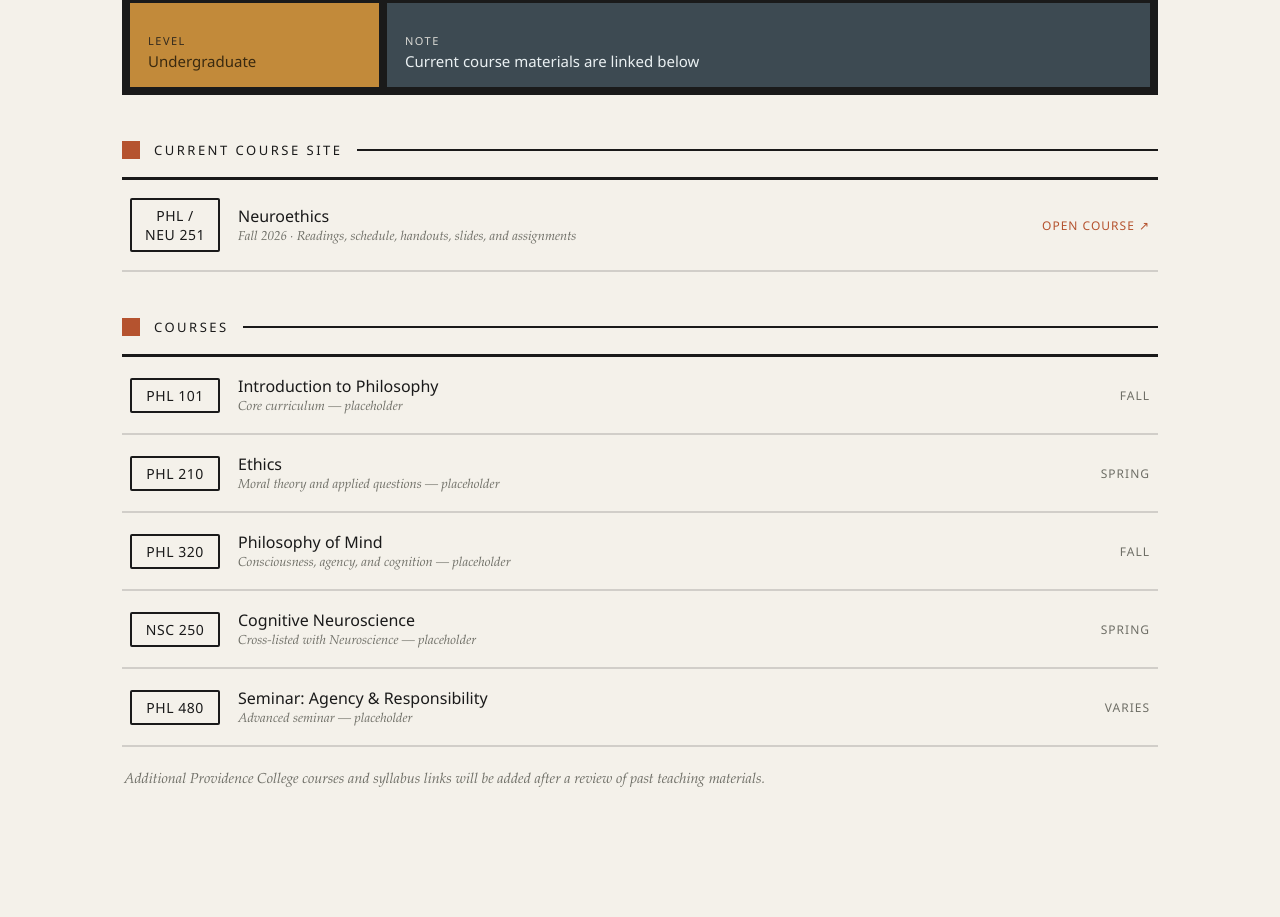
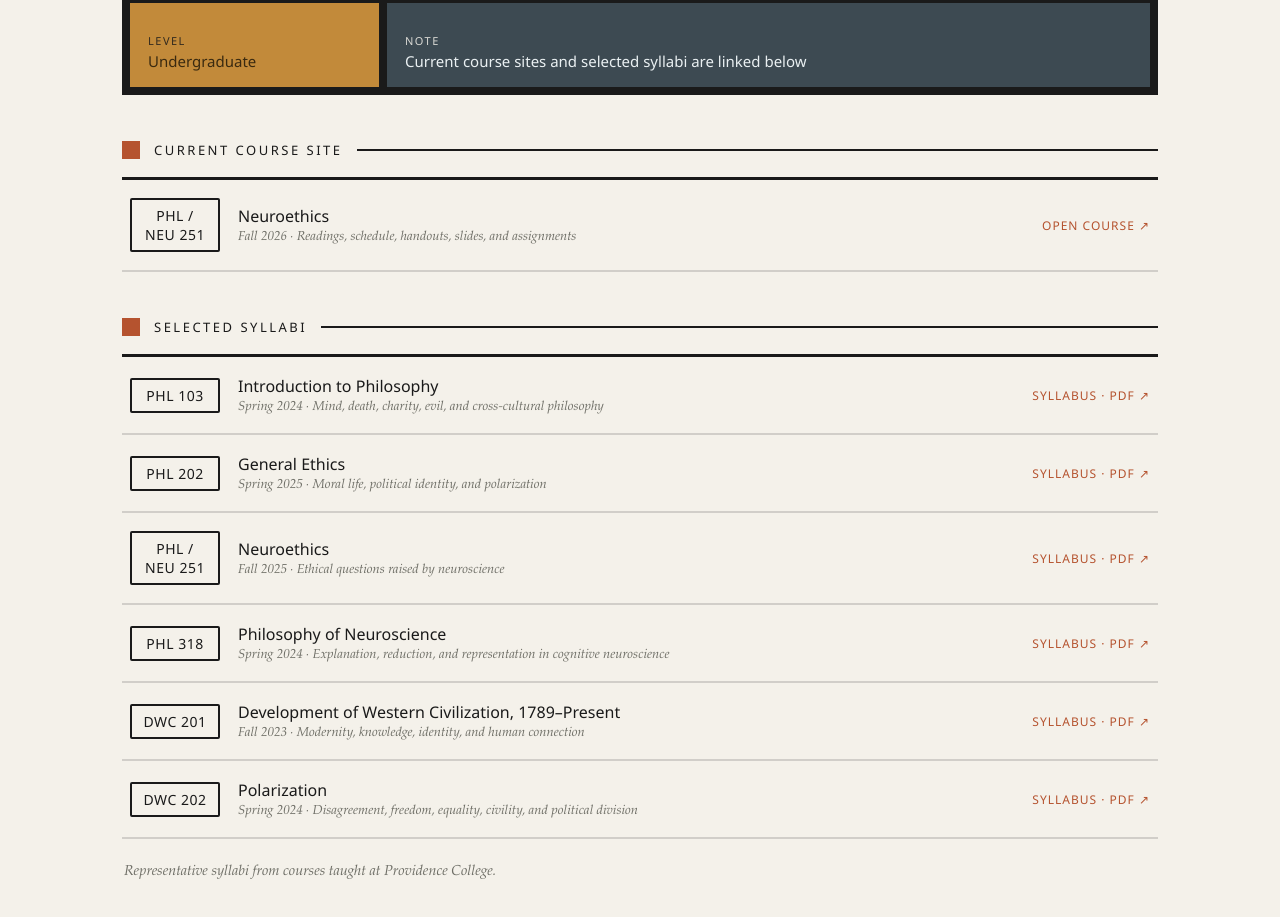
Before and after one commit to smurray940610/samuelmurray-site, an Eleventy site: page src/teaching.njk in a window 1280 px wide. Shown: the part 285-1202 px from the top of the page. Before the commit the page ends 1134 px from the top, so only its background shows below. Built offline with nearby package versions, Linux system fonts and the light colour scheme; Eleventy itself is replaced by a stand-in of ours; files that its build step writes are made by us from their sources.

Commit message:
Add selected course syllabi to Teaching page

```diff
--- a/src/_data/courses.json
+++ b/src/_data/courses.json
@@ -1,32 +1,38 @@
 [
   {
-    "code": "PHL 101",
+    "code": "PHL 103",
     "title": "Introduction to Philosophy",
-    "meta": "Core curriculum — placeholder",
-    "term": "Fall"
+    "meta": "Spring 2024 · Mind, death, charity, evil, and cross-cultural philosophy",
+    "syllabus": "/assets/syllabi/phl103-introduction-to-philosophy-spring-2024.pdf"
   },
   {
-    "code": "PHL 210",
-    "title": "Ethics",
-    "meta": "Moral theory and applied questions — placeholder",
-    "term": "Spring"
+    "code": "PHL 202",
+    "title": "General Ethics",
+    "meta": "Spring 2025 · Moral life, political identity, and polarization",
+    "syllabus": "/assets/syllabi/phl202-general-ethics-spring-2025.pdf"
   },
   {
-    "code": "PHL 320",
-    "title": "Philosophy of Mind",
-    "meta": "Consciousness, agency, and cognition — placeholder",
-    "term": "Fall"
+    "code": "PHL / NEU 251",
+    "title": "Neuroethics",
+    "meta": "Fall 2025 · Ethical questions raised by neuroscience",
+    "syllabus": "/assets/syllabi/phl251-neuroethics-fall-2025.pdf"
   },
   {
-    "code": "NSC 250",
-    "title": "Cognitive Neuroscience",
-    "meta": "Cross-listed with Neuroscience — placeholder",
-    "term": "Spring"
+    "code": "PHL 318",
+    "title": "Philosophy of Neuroscience",
+    "meta": "Spring 2024 · Explanation, reduction, and representation in cognitive neuroscience",
+    "syllabus": "/assets/syllabi/phl318-philosophy-of-neuroscience-spring-2024.pdf"
   },
   {
-    "code": "PHL 480",
-    "title": "Seminar: Agency & Responsibility",
-    "meta": "Advanced seminar — placeholder",
-    "term": "Varies"
+    "code": "DWC 201",
+    "title": "Development of Western Civilization, 1789–Present",
+    "meta": "Fall 2023 · Modernity, knowledge, identity, and human connection",
+    "syllabus": "/assets/syllabi/dwc201-development-of-western-civilization-fall-2023.pdf"
+  },
+  {
+    "code": "DWC 202",
+    "title": "Polarization",
+    "meta": "Spring 2024 · Disagreement, freedom, equality, civility, and political division",
+    "syllabus": "/assets/syllabi/dwc202-polarization-spring-2024.pdf"
   }
 ]
--- a/src/teaching.njk
+++ b/src/teaching.njk
@@ -16,7 +16,7 @@ description: "Courses taught by Samuel Murray at Providence College."
     <div class="m m-red"><div class="k">Department</div><div class="v" style="color:#FBEFE9;">Philosophy</div></div>
     <div class="m m-white"><div class="k">Program</div><div class="v">Neuroscience</div></div>
     <div class="m m-yellow"><div class="k">Level</div><div class="v" style="color:#3A2A10;">Undergraduate</div></div>
-    <div class="m m-blue"><div class="k">Note</div><div class="v" style="color:#EAF0F2;">Current course materials are linked below</div></div>
+    <div class="m m-blue"><div class="k">Note</div><div class="v" style="color:#EAF0F2;">Current course sites and selected syllabi are linked below</div></div>
   </section>
 
   <div class="sect-label"><span class="sq"></span><h2>Current course site</h2><span class="rule"></span></div>
@@ -31,20 +31,20 @@ description: "Courses taught by Samuel Murray at Providence College."
     </a>
   </div>
 
-  <div class="sect-label"><span class="sq"></span><h2>Courses</h2><span class="rule"></span></div>
+  <div class="sect-label"><span class="sq"></span><h2>Selected syllabi</h2><span class="rule"></span></div>
   <div class="courses">
     {% for c in courses %}
-    <div class="course">
+    <a class="course course-link" href="{{ c.syllabus }}" target="_blank" rel="noopener">
       <div class="code">{{ c.code }}</div>
       <div>
         <div class="ti">{{ c.title }}</div>
         <div class="meta">{{ c.meta }}</div>
       </div>
-      <div class="term">{{ c.term }}</div>
-    </div>
+      <div class="term">Syllabus · PDF ↗</div>
+    </a>
     {% endfor %}
   </div>
 
-  <p class="ph" style="margin:24px 2px 60px;">Additional Providence College courses and syllabus links will be added after a review of past teaching materials.</p>
+  <p class="ph" style="margin:24px 2px 60px;">Representative syllabi from courses taught at Providence College.</p>
 
 </div>
```
Also changed, not shown: 6 other files.
